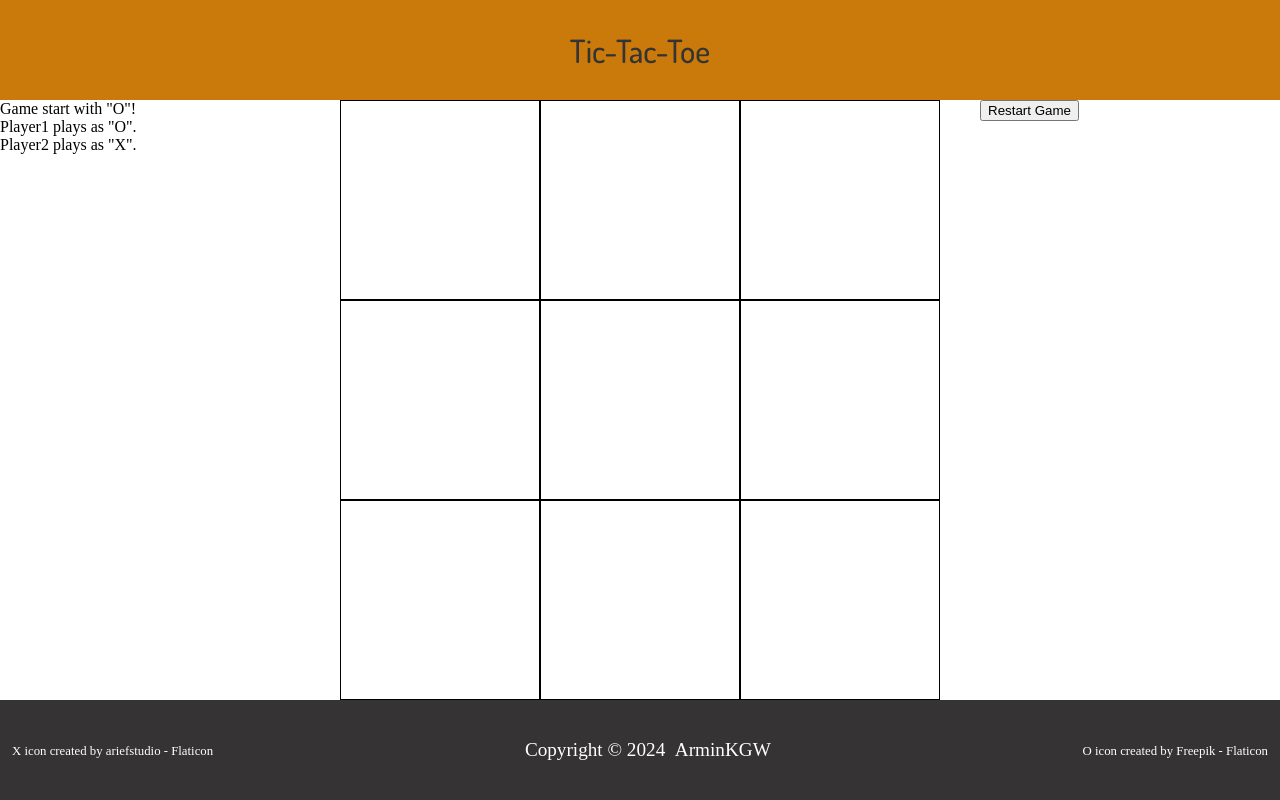
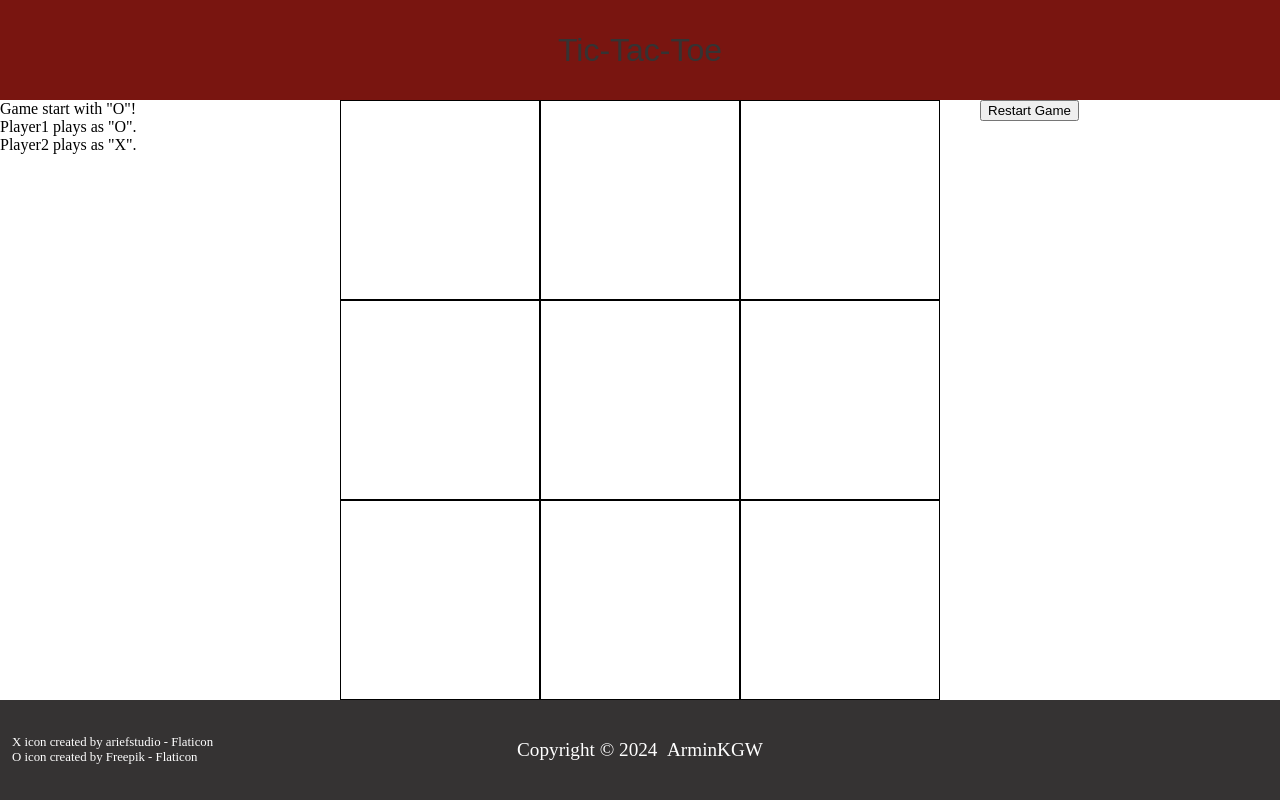
Before and after one commit to ArminKGW/tic-tac-toe, a plain HTML site: page index.html in a window 1280 px wide. Drawn offline with Linux system fonts and the light colour scheme.

Commit message:
Add css styling, change restart button textContent

```diff
--- a/index.html
+++ b/index.html
@@ -38,13 +38,12 @@
     <div class="footer">
         <div class="attribution">
             <a href="https://www.flaticon.com/free-icons/close" title="close icons">X icon created by ariefstudio - Flaticon</a>
+            <a href="https://www.flaticon.com/free-icons/o" title="o icons">O icon created by Freepik - Flaticon</a>
         </div>
         <div class="copyright">
             Copyright &#169 2024 <a href="https://github.com/ArminKGW" target="_blank">&nbspArminKGW</a>
         </div>
-        <div class="attribution">
-            <a href="https://www.flaticon.com/free-icons/o" title="o icons">O icon created by Freepik - Flaticon</a>
-        </div>
+        <p class="placeholder"></p>
     </div>
 </body>
 </html>
--- a/script.js
+++ b/script.js
@@ -166,7 +166,7 @@ function resetDisplay(){
 
 function resetButton(){
     gameFlow.resetBtn.addEventListener("click", () => {
-        gameFlow.isFinished = false
+        gameFlow.isFinished = false;
         resetBoard();
         resetDisplay();
     });
--- a/styles.css
+++ b/styles.css
@@ -13,9 +13,9 @@ body{
 }
 
 .header{
-    font-family: "Dosis", sans-serif;
+    font-family: "New Times Roman", sans-serif;
     width: 100%;
-    background-color: rgb(202, 122, 10);
+    background-color: rgb(121, 21, 16);
     color: rgb(53, 51, 51);
     font-size: 2rem;
     display: grid;
@@ -60,6 +60,11 @@ img{
     padding: 0 12px;
 }
 
+.attribution{
+    justify-self: start;
+    display: grid;
+}
+
 .copyright{
     font-size: 1.2rem;
 }
@@ -68,6 +73,10 @@ img{
     font-size: 0.8rem;
 }
 
+.placeholder{
+    width: 201.141px;
+}
+
 a{
     color: white;
     text-decoration: none;
```
